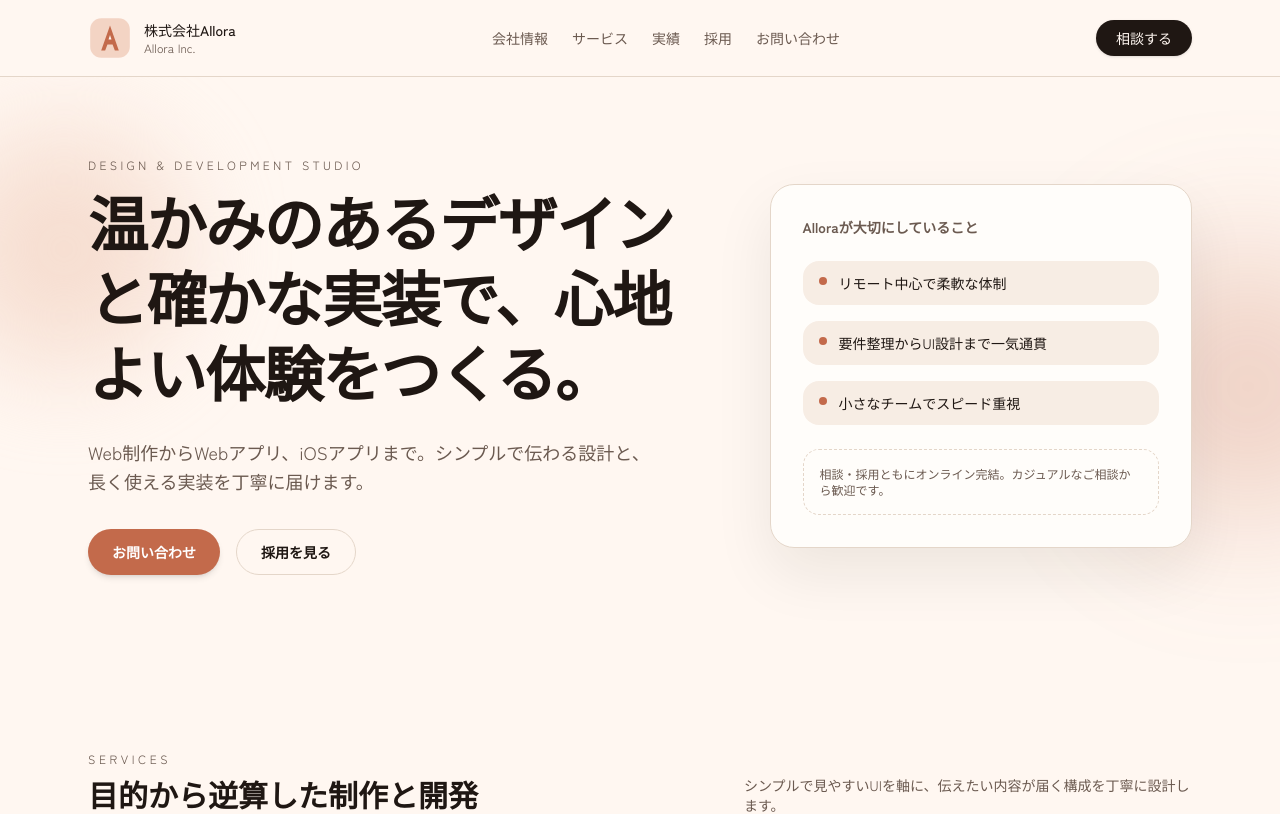
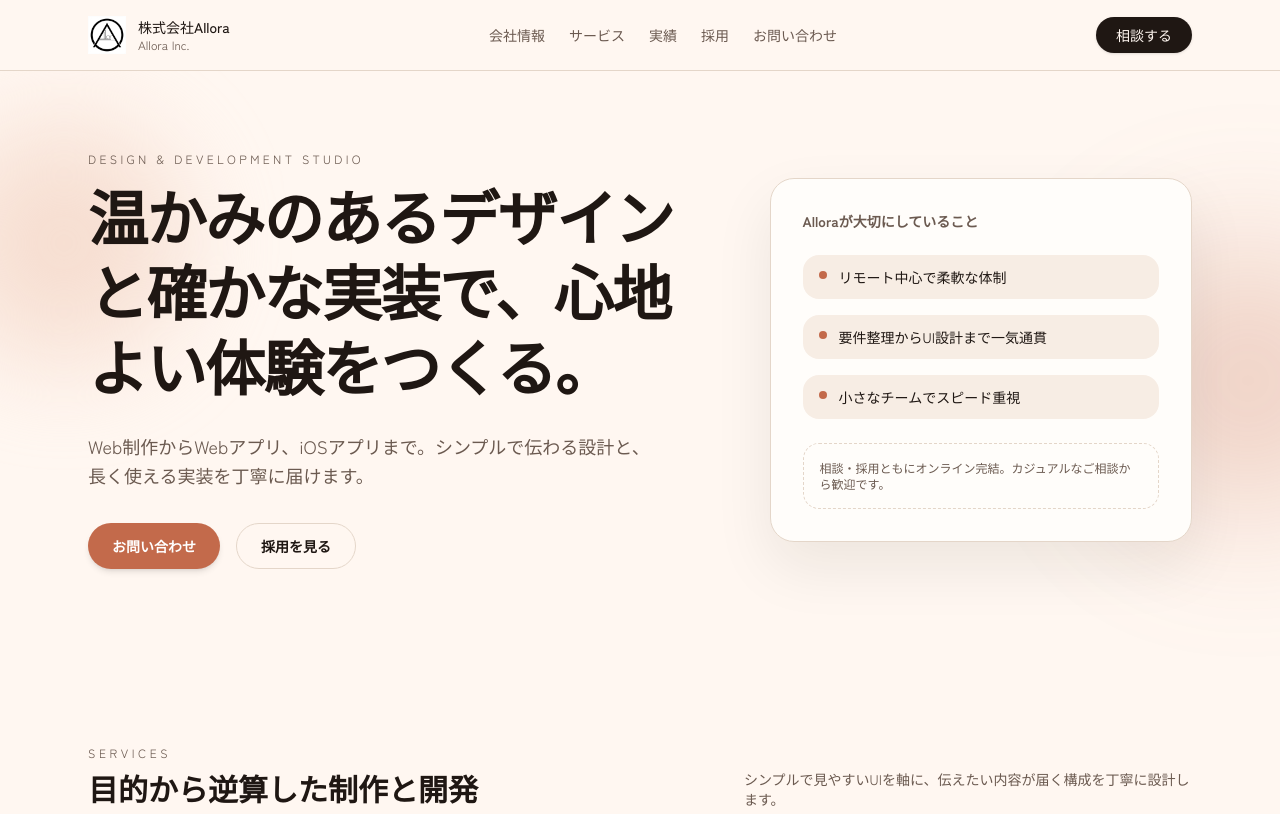
Before and after one commit to shikure-silent/AlloraHP, a Next.js app: page / in a window 1280 px wide. Shown: the top 814 px of the page. Built offline with nearby package versions, Linux system fonts and the light colour scheme; a web font is replaced by a local one.

Commit message:
Alloraのロゴを正式ロゴに変更

```diff
--- a/app/components/site-header.tsx
+++ b/app/components/site-header.tsx
@@ -15,7 +15,13 @@ export default function SiteHeader() {
     <header className="sticky top-0 z-40 border-b border-border bg-[rgba(255,247,241,0.92)] backdrop-blur">
       <div className="mx-auto flex w-full max-w-6xl items-center justify-between gap-6 px-6 py-4">
         <Link href="/" className="flex items-center gap-3">
-          <Image src="/logo.svg" alt="Allora logo" width={44} height={44} />
+          <Image
+            src="/logo.svg"
+            alt="Allora logo"
+            width={38}
+            height={38}
+            className="h-[38px] w-[38px] object-contain"
+          />
           <div className="flex flex-col leading-tight">
             <span className="text-sm font-medium">{siteData.company.name}</span>
             <span className="text-xs text-muted">
```
Also changed, not shown: public/logo.svg.
